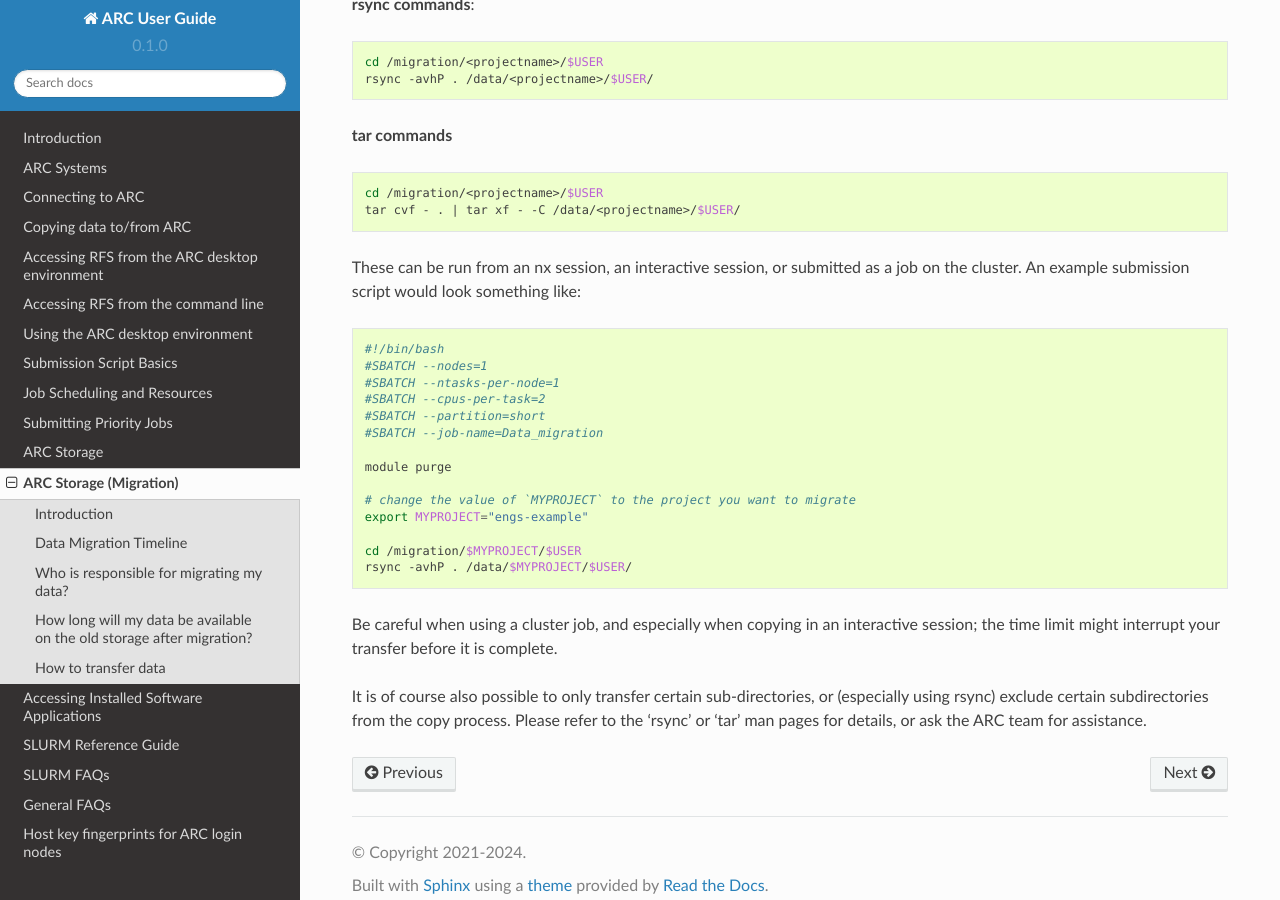
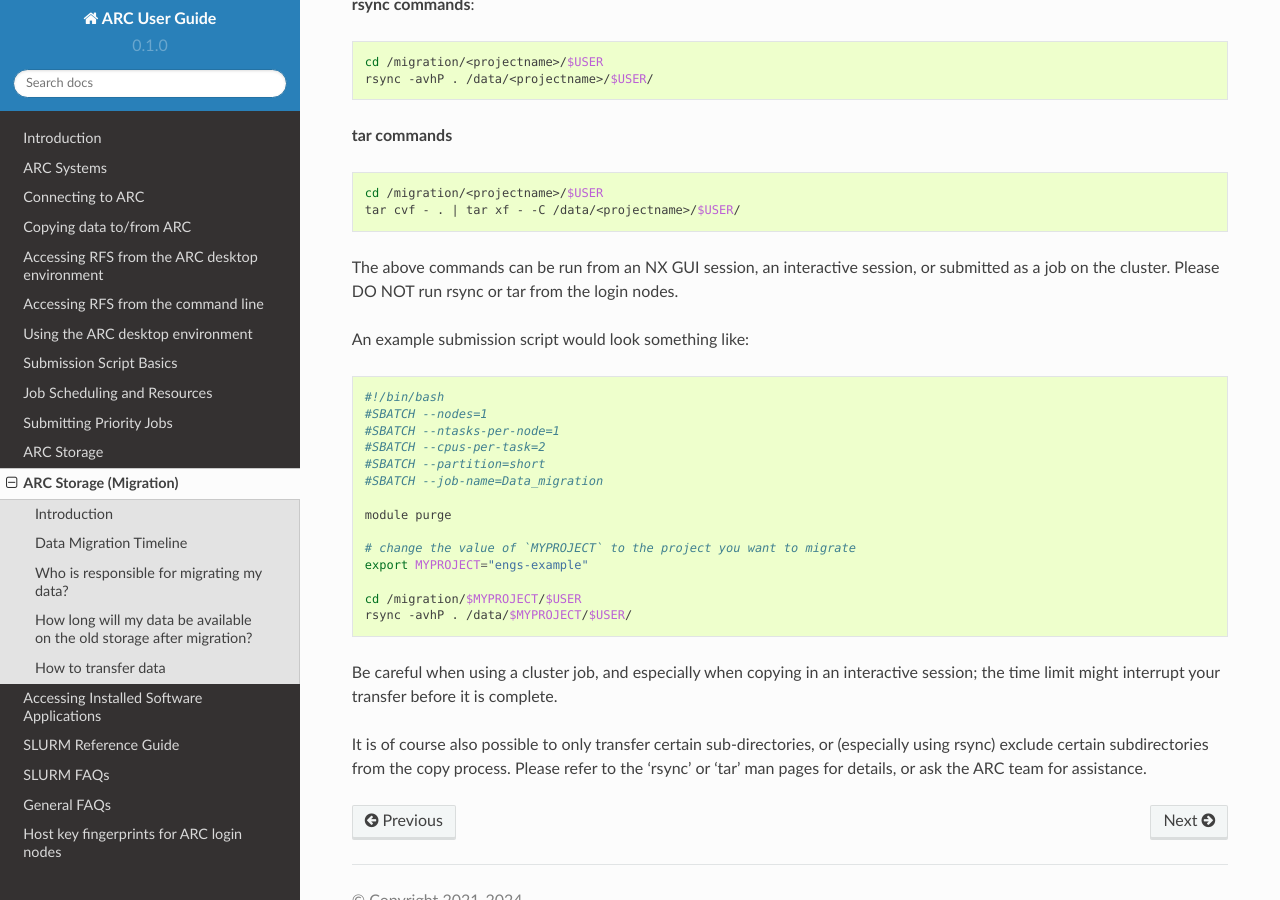
Before and after one commit to tina-friedrich/arc-user-guide, a Sphinx documentation site: the page built from docs/source/arc-storage-migration.rst, in a window 1280 px wide and 900 px high, scrolled down 1129 px. Built offline with Sphinx 7.4.7 and the Read the Docs theme 2.0.0, drawn with Linux system fonts in a browser that asks for light colours.

Commit message:
Update arc-storage-migration.rst

```diff
--- a/docs/source/arc-storage-migration.rst
+++ b/docs/source/arc-storage-migration.rst
@@ -50,7 +50,9 @@ There are many ways to copy files from one folder to another but not all are app
   cd /migration/<projectname>/$USER
   tar cvf - . | tar xf - -C /data/<projectname>/$USER/
 
-These can be run from an nx session, an interactive session, or submitted as a job on the cluster. An example submission script would look something like:
+The above commands can be run from an NX GUI session, an interactive session, or submitted as a job on the cluster. Please DO NOT run rsync or tar from the login nodes.
+
+An example submission script would look something like:
 
 .. code-block:: bash
 
```
